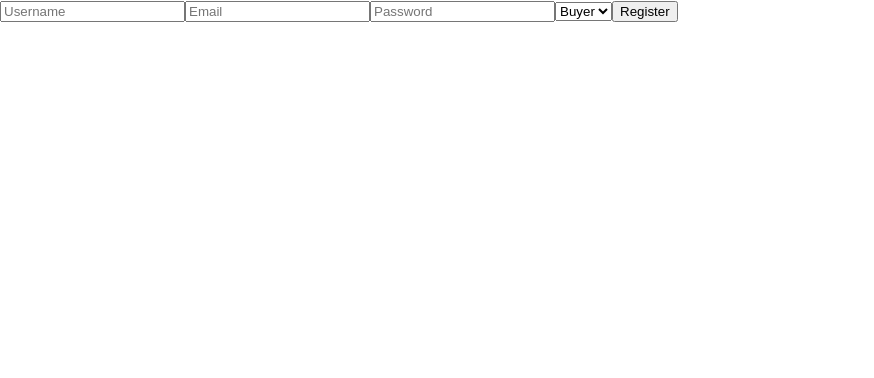
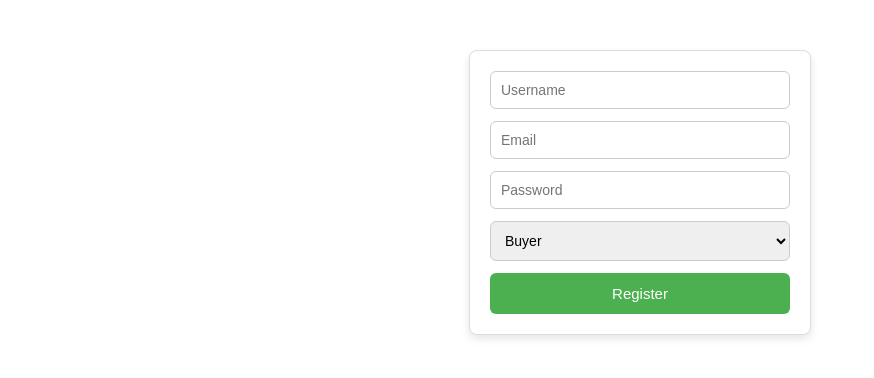
Before and after one commit to sahilkavishka/workers, a React (Create React App) app in the folder frontend/: page /register in a window 1280 px wide. Shown: the top 378 px of the page, without its empty margins (0-874 px from the left). Built offline with nearby package versions, Linux system fonts and the light colour scheme.

Commit message:
25/9/8-11.24

```diff
--- a/frontend/package.json
+++ b/frontend/package.json
@@ -8,6 +8,7 @@
     "react-dom": "^18.2.0",
     "react-router-dom": "^7.8.2",
     "react-scripts": "5.0.1",
+    "styled-components": "^6.1.19",
     "web-vitals": "^5.1.0"
   },
   "scripts": {
--- /dev/null
+++ b/frontend/src/pages/Register.css
@@ -0,0 +1,42 @@
+form {
+  background: #ffffff;
+  border: 1px solid #ddd;
+  border-radius: 8px;
+  padding: 20px;
+  display: flex;
+  flex-direction: column;
+  gap: 12px;
+  width: 300px;
+  margin: 50px auto;
+  box-shadow: 0 4px 8px rgba(0, 0, 0, 0.1);
+}
+
+input,
+select {
+  padding: 10px;
+  border: 1px solid #ccc;
+  border-radius: 6px;
+  font-size: 14px;
+  outline: none;
+}
+
+input:focus,
+select:focus {
+  border-color: #4caf50;
+  box-shadow: 0 0 4px rgba(76, 175, 80, 0.4);
+}
+
+button {
+  background: #4caf50;
+  color: white;
+  padding: 12px;
+  border: none;
+  border-radius: 6px;
+  font-size: 15px;
+  cursor: pointer;
+  transition: background 0.3s ease;
+}
+
+button:hover {
+  background: #45a049;
+}
--- a/frontend/src/pages/Register.js
+++ b/frontend/src/pages/Register.js
@@ -1,5 +1,6 @@
 import { useState } from "react";
 import api from "../api";
+import  "./Register.css";
 
 function Register() {
   const [form, setForm] = useState({
--- a/frontend/src/reportWebVitals.js
+++ b/frontend/src/reportWebVitals.js
@@ -1,3 +1,4 @@
+
 const reportWebVitals = onPerfEntry => {
   if (onPerfEntry && onPerfEntry instanceof Function) {
     import('web-vitals').then(({ getCLS, getFID, getFCP, getLCP, getTTFB }) => {
```
Also changed, not shown: 1 other file (tests, documents, lock files or other folders).
